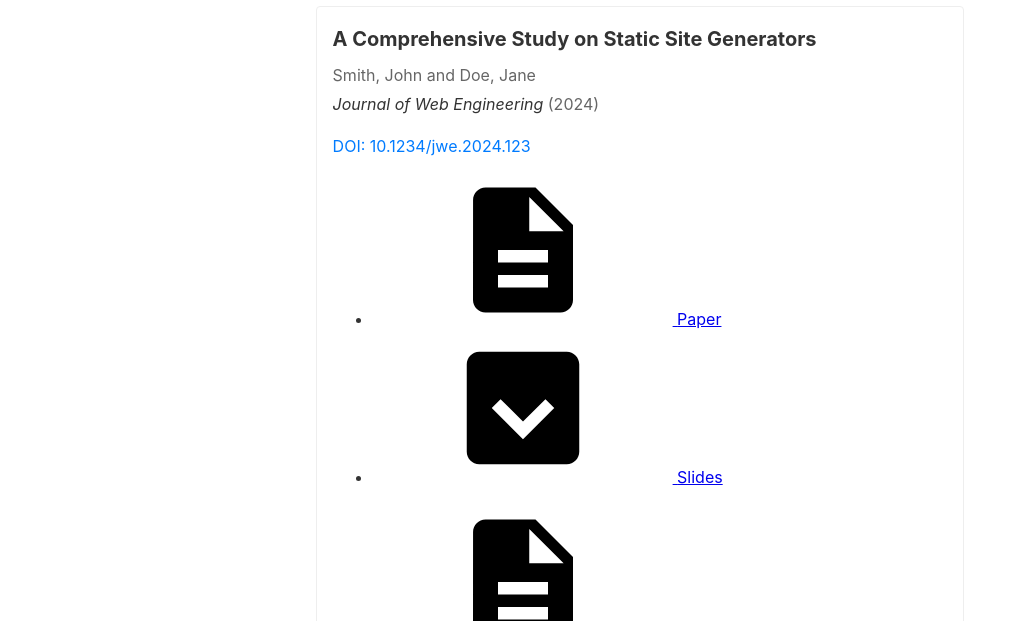
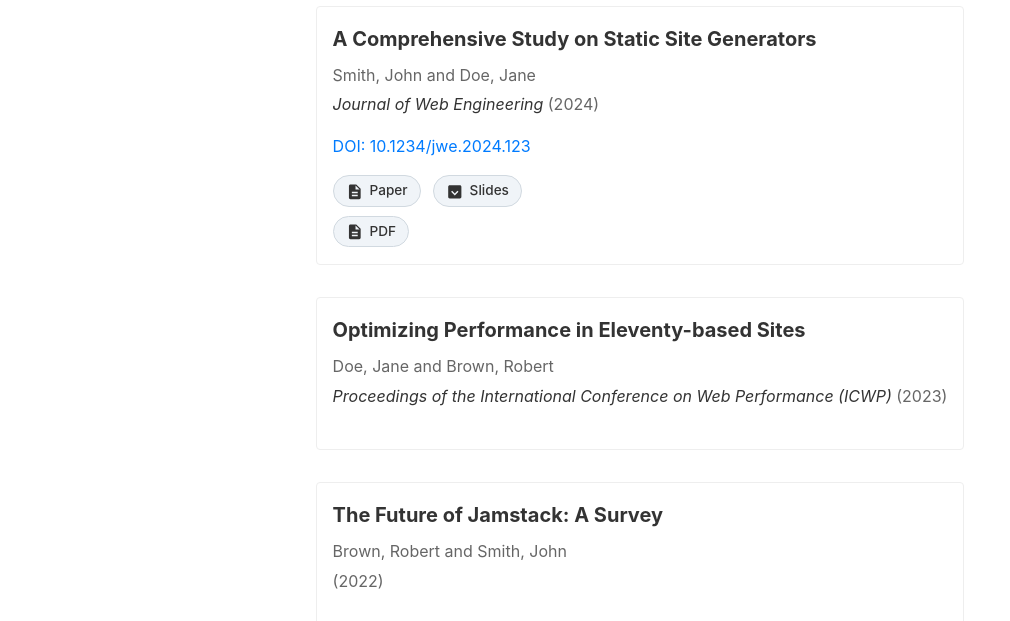
Before and after one commit to sbjoshi/sbjoshi.github.io, an Eleventy site: page src/publications/index.njk in a window 1280 px wide. Shown: the part 179-800 px from the top of the page, without its empty margins (0-1010 px from the left). Built offline with nearby package versions, Linux system fonts and the light colour scheme; Eleventy itself is replaced by a stand-in of ours; files that its build step writes are made by us from their sources.

Commit message:
style(ui): Add styling for rich publication links and icons

```diff
--- a/src/assets/css/main.css
+++ b/src/assets/css/main.css
@@ -128,6 +128,48 @@ body {
   text-decoration: underline;
 }
 
+.pub-item__resources {
+  margin-top: 1rem;
+  display: flex;
+  flex-direction: column;
+  gap: 0.5rem;
+}
+
+.pub-item__links, .pub-item__files {
+  list-style: none;
+  padding: 0;
+  margin: 0;
+  display: flex;
+  flex-wrap: wrap;
+  gap: 0.75rem;
+}
+
+.pub-item__resource-link {
+  display: inline-flex;
+  align-items: center;
+  gap: 0.4rem;
+  padding: 0.25rem 0.75rem;
+  background-color: #f0f4f8;
+  border: 1px solid #d1d9e0;
+  border-radius: 20px;
+  color: var(--color-primary);
+  text-decoration: none;
+  font-size: 0.85rem;
+  font-weight: 500;
+  transition: background-color 0.2s, border-color 0.2s;
+}
+
+.pub-item__resource-link:hover {
+  background-color: #e2e8f0;
+  border-color: var(--color-accent);
+}
+
+.icon {
+  width: 1.1rem;
+  height: 1.1rem;
+  fill: currentColor;
+}
+
 .pub-item__note {
   margin-top: 0.5rem;
   font-size: 0.9rem;
```
